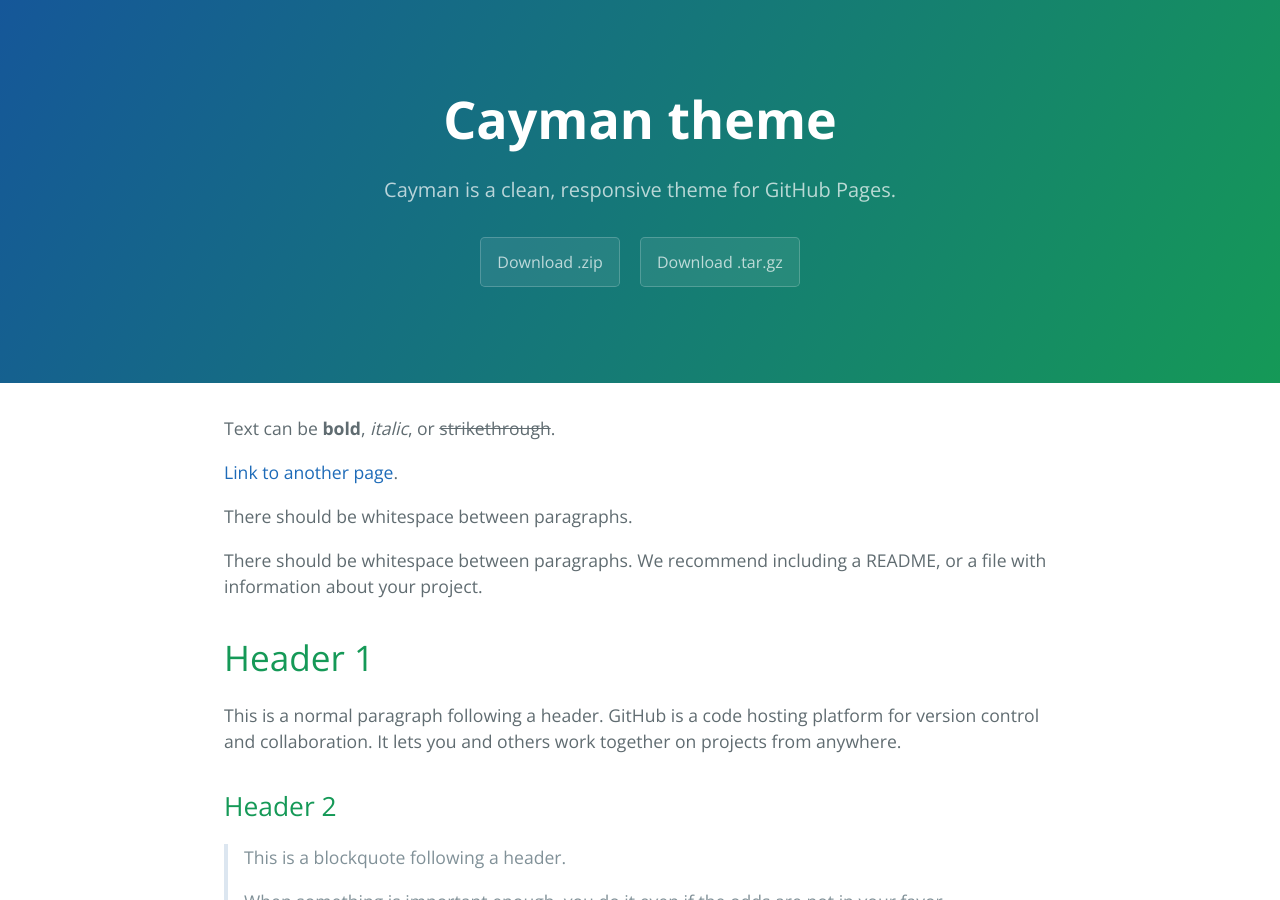
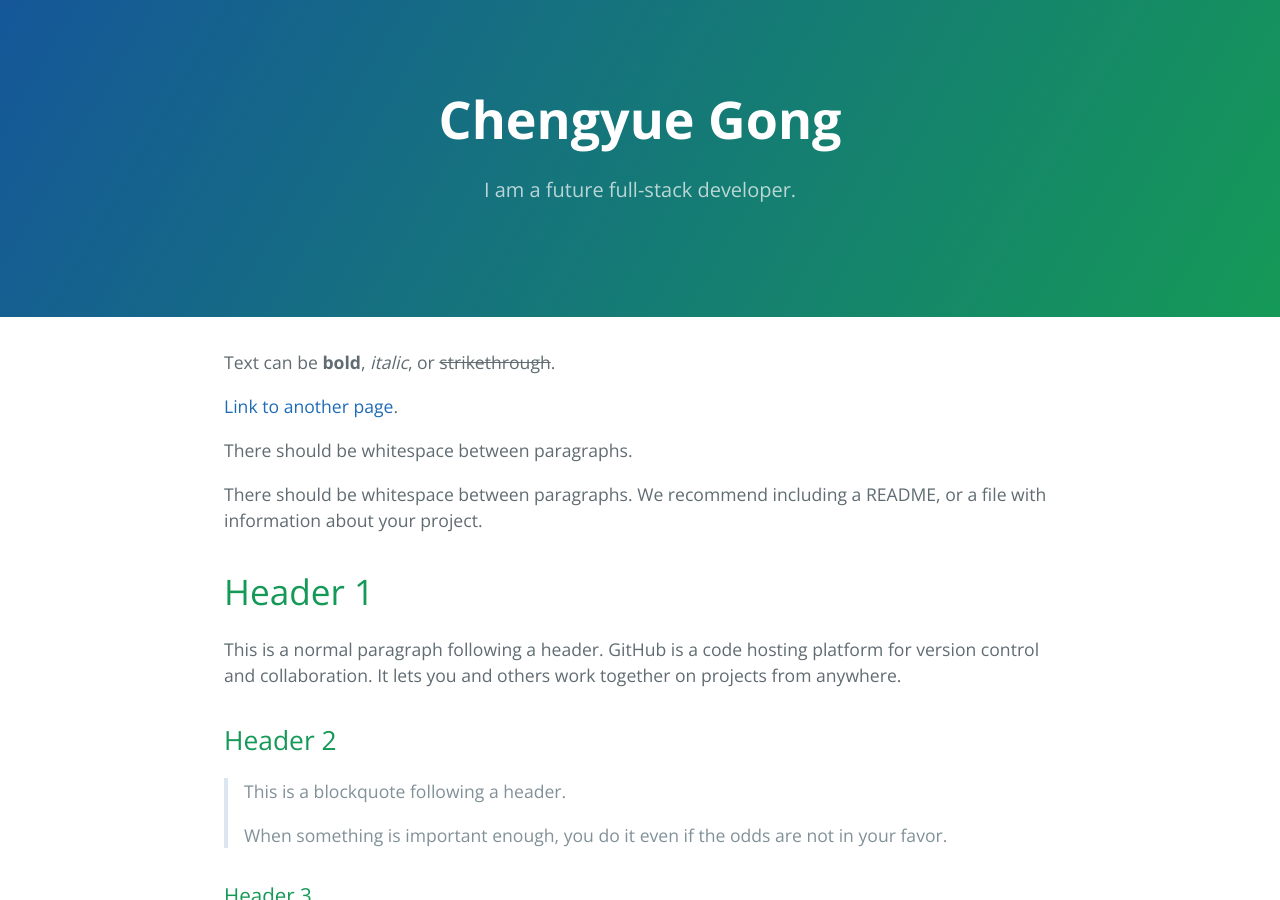
Before and after one commit to chengyuegong/chengyuegong.github.io, a Jekyll site: the page built from index.md, in a window 1280 px wide and 900 px high. Built offline with Jekyll 4.4.1, drawn with Linux system fonts in a browser that asks for light colours.

Commit message:
Update _config.yml
change the title and the description.

```diff
--- a/_config.yml
+++ b/_config.yml
@@ -1,5 +1,5 @@
-title: Cayman theme
-description: Cayman is a clean, responsive theme for GitHub Pages.
-show_downloads: true
+title: Chengyue Gong
+description: I am a future full-stack developer.
+show_downloads: false
 google_analytics:
 theme: jekyll-theme-cayman
```
